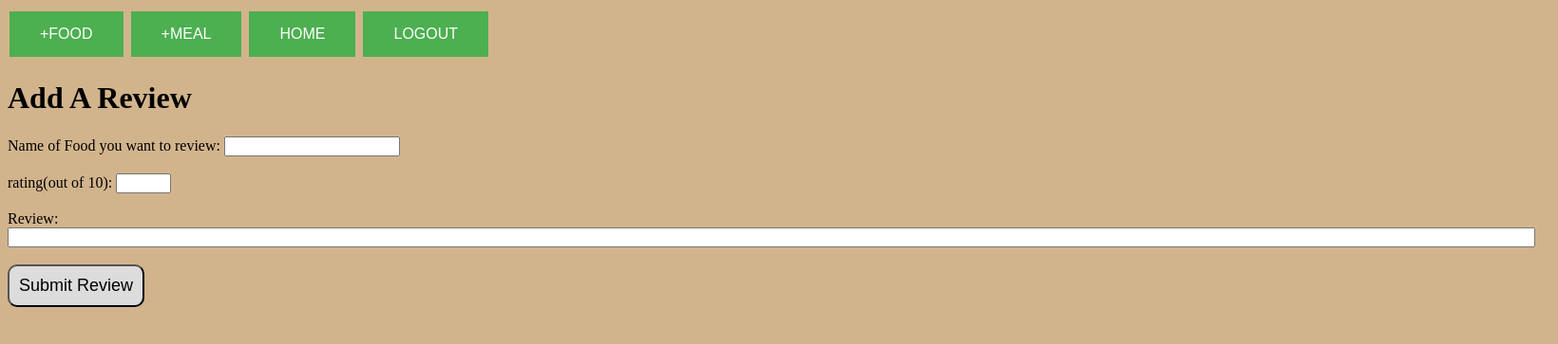
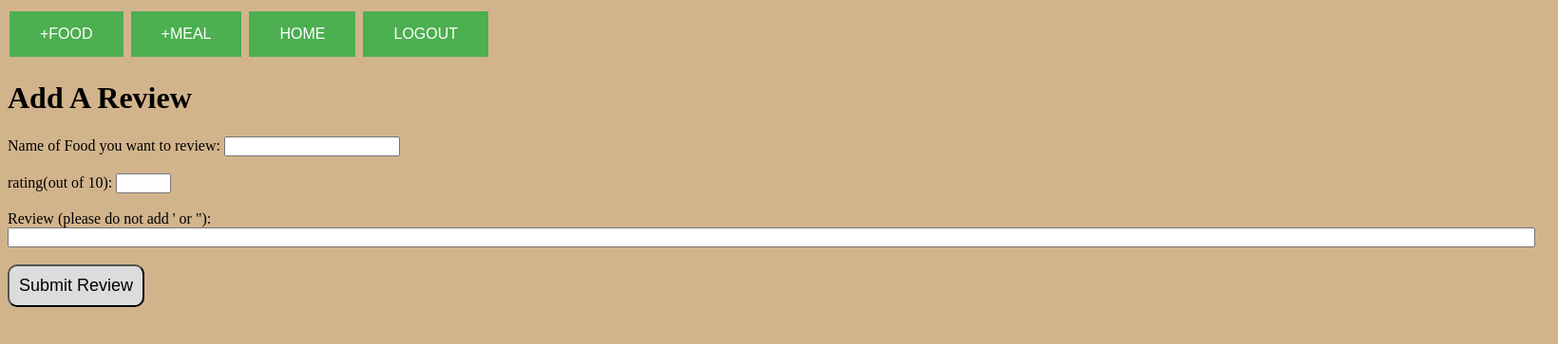
Before and after one commit to MIMPolad/calorieT-racker, a PHP site: page /review.php in a window 1640 px wide. Shown: the top 363 px of the page at 95% size. Run offline with PHP 8.4, Linux system fonts and the light colour scheme.

Commit message:
comments

```diff
--- a/insertReview.php
+++ b/insertReview.php
@@ -4,6 +4,7 @@
     $foodname = $_POST['foodreview'];
     $rating = $_POST['foodrating'];
     $review = $_POST['review'];
+    //for some reason, if the review has a ' or " in it it breaks the query, not sure why.
 
     $query = "select ID from food where name = '$foodname'";
 
--- a/review.php
+++ b/review.php
@@ -33,7 +33,7 @@
                 <input type="text" id="foodreview" name="foodreview"></br></br>
                 <label>rating(out of 10): </label>
                 <input style ="width:50px" type="text" id="foodrating" name="foodrating"></br></br>
-                <label>Review: </label>
+                <label>Review (please do not add ' or "): </label>
                 <input style="width:1600px;" type="text" id="review" name="review"></br></br>
                 <input type="submit" id="btn" value="Submit Review" name = "reviewsubmit"/>
             </form>
```
